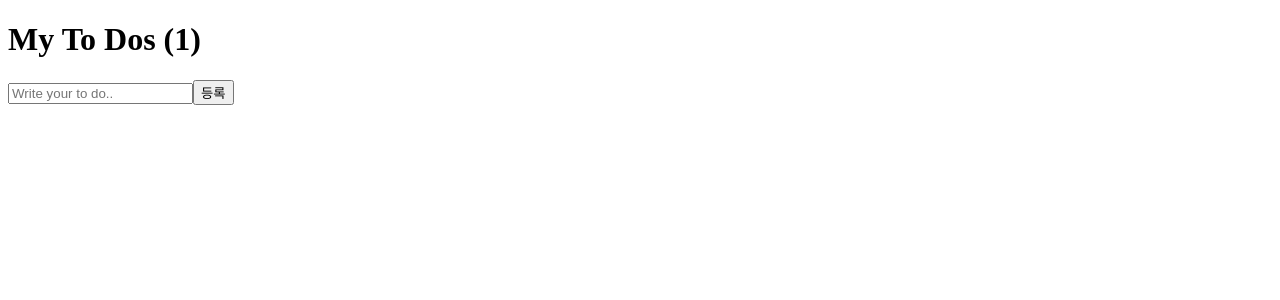
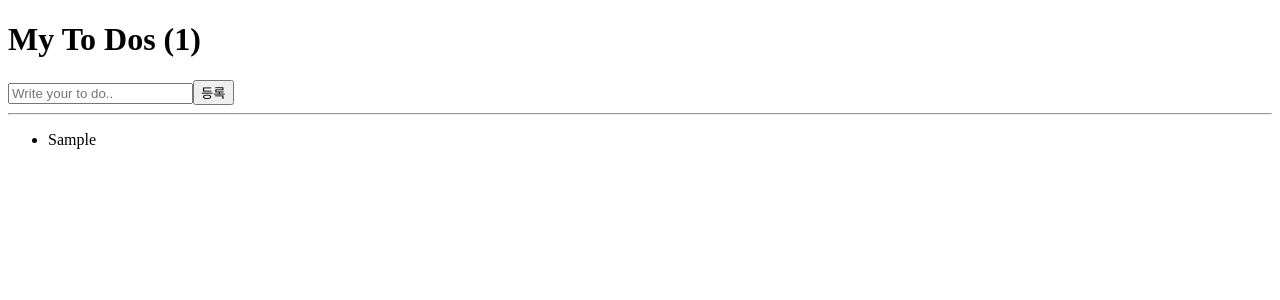
Before and after one commit to pooh7159/react, a React (Create React App) app: page / in a window 1280 px wide. Both pictures are taken after typing "Sample" into the empty fields and a click on the button "등록". Shown: the top 300 px of the page. Built offline with nearby package versions, Linux system fonts and the light colour scheme.

Commit message:
nomadcoder to do list part2

```diff
--- a/src/App.js
+++ b/src/App.js
@@ -9,6 +9,7 @@
     if(toDo === ""){
       return;
     }
+    //함수로 set 하게되면 첫번째 인자는 current 갑
     setToDos((currentArray) => [toDo, ...currentArray]);
     setToDo("");
   };
@@ -20,6 +21,10 @@
           <input onChange={onChange} value={toDo} type="text" placeholder="Write your to do.."></input>
           <button>등록</button>
         </form>
+        <hr />
+        <ul>
+          {toDos.map((item, index)=> <li key={index}>{item}</li>) }
+        </ul>
     </div>
   );
 }
```
